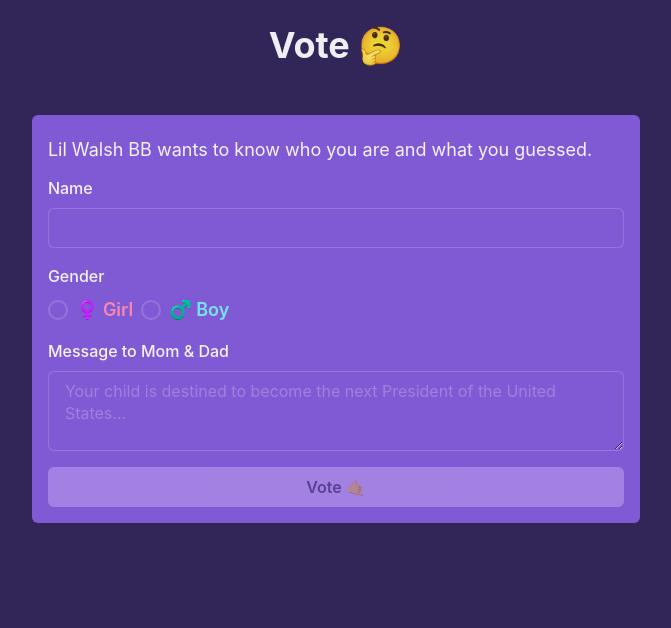
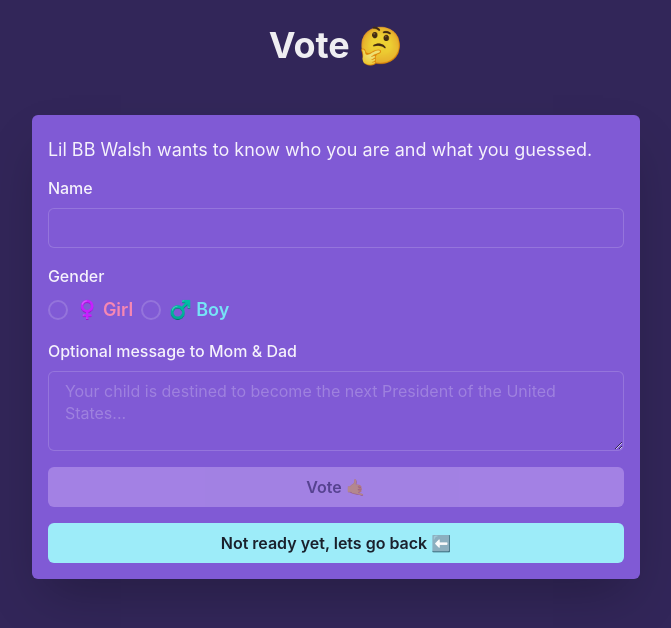
Before and after one commit to jimmyshaka/jcubed, a Next.js app: page /vote in a window 1280 px wide. Shown: the top 628 px of the page, without its empty margins (304-975 px from the left). Built offline with nearby package versions, Linux system fonts and the light colour scheme.

Commit message:
Continue tweaking styles

```diff
--- a/pages/api/votes.js
+++ b/pages/api/votes.js
@@ -6,14 +6,14 @@ export default async function postVote(req, res) {
 
     // TODO: validate
     const result = await repository.create(vote)
-    console.log('result:', result)
+    console.info('posted result:', result)
 
     return res.status(201).json(vote)
   }
 
   if (req.method === 'GET') {
     const votes = await repository.getAll()
-    console.log('vote results:', votes)
+    console.info('vote results:', votes)
 
     return res.send(votes)
   } else {
--- a/pages/results.js
+++ b/pages/results.js
@@ -24,6 +24,7 @@ export default function Home() {
     const listItemStyles = {
       backgroundColor: type == 'girl' ? 'purple.200' : 'cyan.600',
       borderRadius: '8px',
+      boxShadow: 'xl',
       padding: '0.25em',
       margin: '0.5em',
       color: type === 'girl' ? 'purple.800' : 'cyan.800',
--- a/pages/vote.js
+++ b/pages/vote.js
@@ -35,9 +35,11 @@ export default function Voter() {
       messageToParents,
     })
 
-    console.log('response:', response)
+    return router.push('/results')
+  }
 
-    return router.push('/results')
+  const handleGoBack = () => {
+    return router.push('/')
   }
 
   const formNotValid = isNil(name) || isNil(gender)
@@ -51,11 +53,12 @@ export default function Voter() {
         backgroundColor="purple.500"
         minHeight="50vh"
         borderRadius="md"
+        boxShadow="2xl"
         marginTop="2em"
         padding="1em"
       >
         <FormHelperText fontSize="lg" color="purple.lightest">
-          Lil Walsh BB wants to know who you are and what you guessed.
+          Lil BB Walsh wants to know who you are and what you guessed.
         </FormHelperText>
         <FormLabel htmlFor="name" marginTop="1em">
           Name
@@ -82,7 +85,7 @@ export default function Voter() {
           </Stack>
         </RadioGroup>
         <FormLabel htmlFor="gender" marginTop="1em">
-          Message to Mom & Dad
+          Optional message to Mom & Dad
         </FormLabel>
         <Textarea
           focusBorderColor="purple.300"
@@ -99,6 +102,13 @@ export default function Voter() {
         >
           Vote 🤙
         </Button>
+        <Button
+          marginTop="1em"
+          colorScheme="cyan"
+          onClick={handleGoBack}
+        >
+          Not ready yet, lets go back ⬅️
+        </Button>
       </FormControl>
     </Layout>
   )
--- a/src/components/Card.js
+++ b/src/components/Card.js
@@ -9,8 +9,9 @@ export default function Card({ children, ...rest }) {
       backgroundColor="purple.500"
       borderRadius="8px"
       borderColor="cyan.300"
-      borderWidth={4}
-      color="cyan.300"
+      borderWidth={2}
+      boxShadow="2xl"
+      color="cyan.50"
       height="7em"
       width="12em"
       padding="0.25em"
```
